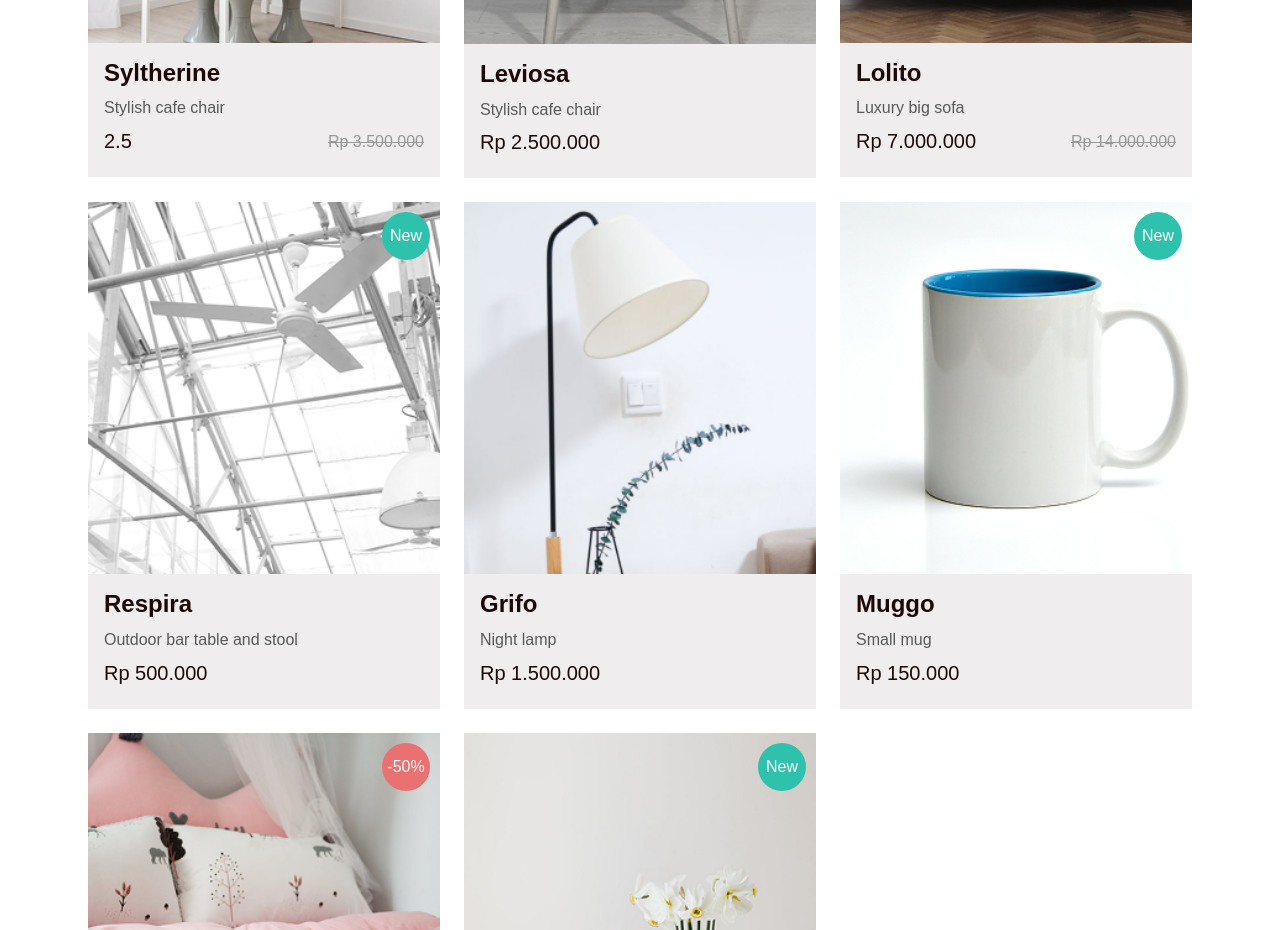
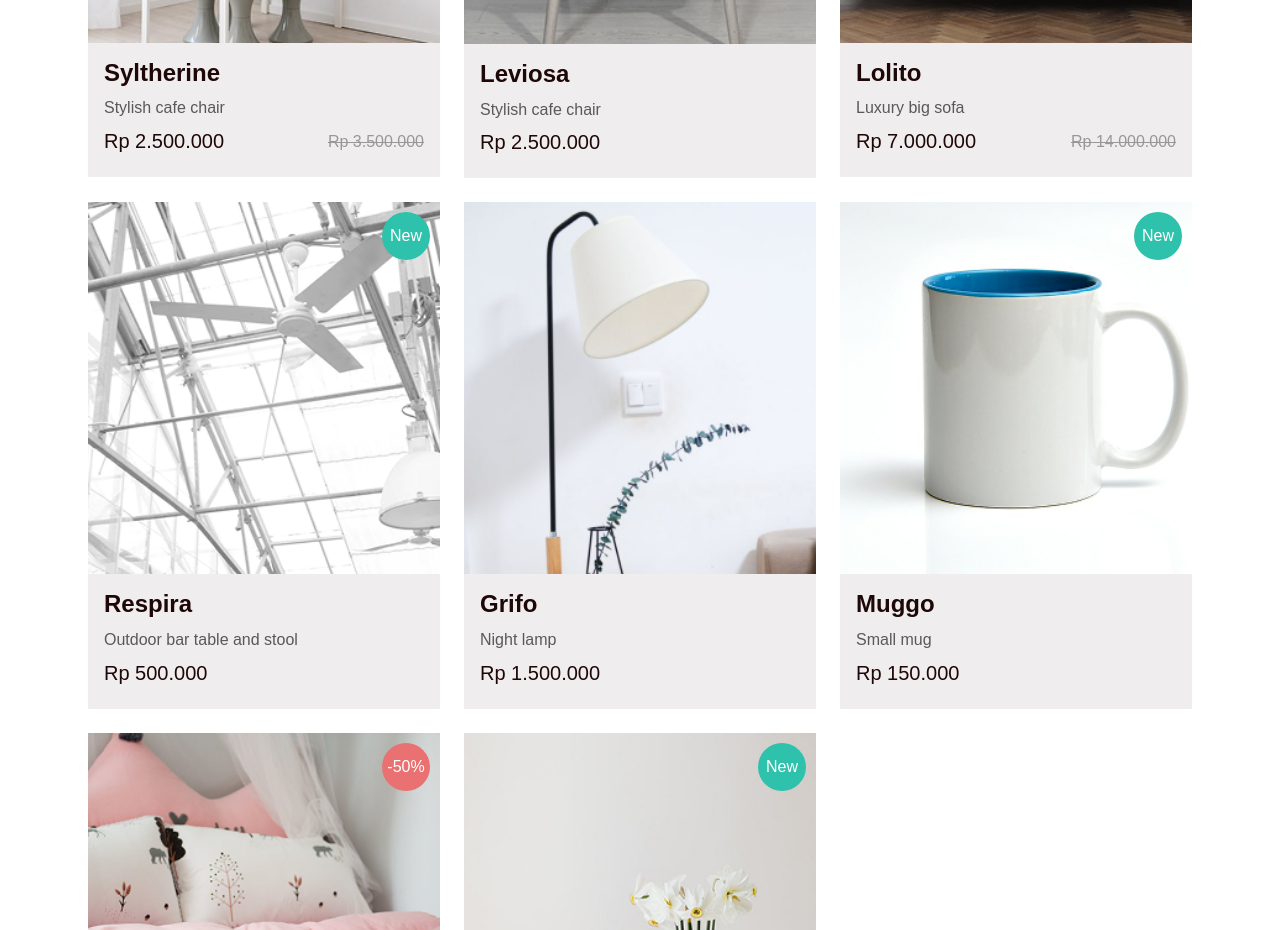
Before and after one commit to 081dikeh/FurniDan, a React (Vite) app: page /shop in a window 1280 px wide. Shown: the part 940-1870 px from the top of the page. Built offline with nearby package versions, Linux system fonts and the light colour scheme.

Commit message:
updated cart function

```diff
--- a/src/App.jsx
+++ b/src/App.jsx
@@ -29,12 +29,12 @@ function App() {
         //setQuantity(quantity + 1);
         return prevCartItems.map(item =>
           item.id === product.id
-            ? { ...item, quantity: item.quantity + 1 }
+            ? { ...item, quantity: item.quantity + (product.quantity || 1) }
             : item
         );
       } else {
         // Add new product with quantity 1
-        return [...prevCartItems, { ...product, quantity: 1 }];
+        return [...prevCartItems, { ...product, quantity: product.quantity || 1  }];
       }
     });
 
@@ -42,6 +42,17 @@ function App() {
     useEffect(() => {
       console.log("Cart Items:", cartItems);
     }, [cartItems]);
+
+    const updateCartItemQuantity = (productId, newQuantity) => {
+      setCartItems(prevCartItems =>
+        prevCartItems.map(item =>
+          item.id === productId
+            ? { ...item, quantity: newQuantity }
+            : item
+        )
+      );
+    };
+
 
   return (
     <div className="App">
@@ -75,10 +86,11 @@ function App() {
               setQuantity={setQuantity}
               addToCart={addToCart}
               quantity={quantity}
+              updateCartItemQuantity={updateCartItemQuantity}
             />
           }
         />
-        <Route path="/cartpage" element={<CartPage cartItems={cartItems} quantity={quantity} />} />
+        <Route path="/cartpage" element={<CartPage cartItems={cartItems} quantity={quantity} setQuantity={setQuantity} updateCartItemQuantity={updateCartItemQuantity} />} />
       </Routes>
 
       {isTrue ? (
--- a/src/dataFile/ProductData.js
+++ b/src/dataFile/ProductData.js
@@ -17,7 +17,7 @@ const ourProducts = [
         name: 'Syltherine',
         image: productImg1,
         type: 'Stylish cafe chair',
-        price: 2.500,
+        price: 2500000,
         StarRating: stars,
         priceDiscount: {
             isTrue: true,
@@ -37,11 +37,11 @@ const ourProducts = [
         name: 'Leviosa',
         image: productImg2,
         type: 'Stylish cafe chair',
-        price: 'Rp 2.500.000',
+        price: 2500000,
         StarRating: stars,
         priceDiscount: {
             isTrue: false,
-            slicedPrice: 'Rp 3.500.000'
+            slicedPrice: 3500000,
         },
         discounted: {
             isTrue: false,
@@ -57,7 +57,7 @@ const ourProducts = [
         name: 'Lolito',
         image: productImg3,
         type: 'Luxury big sofa',
-        price: 'Rp 7.000.000',
+        price: 7000000,
         StarRating: stars,
         priceDiscount: {
             isTrue: true,
@@ -77,7 +77,7 @@ const ourProducts = [
         name: 'Respira',
         image: productImg4,
         type: 'Outdoor bar table and stool',
-        price: 'Rp 500.000',
+        price: 500000,
         priceDiscount: {
             isTrue: false,
             slicedPrice: 'Rp 14.000.000'
@@ -97,7 +97,7 @@ const ourProducts = [
         name: 'Grifo',
         image: productImg5,
         type: 'Night lamp',
-        price: 'Rp 1.500.000',
+        price: 1500000,
         StarRating: stars,
         priceDiscount: {
             isTrue: false,
@@ -117,7 +117,7 @@ const ourProducts = [
         name: 'Muggo',
         image: productImg6,
         type: 'Small mug',
-        price: 'Rp 150.000',
+        price: 150000,
         StarRating: stars,
         priceDiscount: {
             isTrue: false,
@@ -137,7 +137,7 @@ const ourProducts = [
         name: 'Pingky',
         image: productImg7,
         type: 'Cute bed set',
-        price: 'Rp 7.000.000',
+        price: 7000000,
         StarRating: stars,
         priceDiscount: {
             isTrue: true,
@@ -157,7 +157,7 @@ const ourProducts = [
         name: 'Potty',
         image: productImg8,
         type: 'Minimalist flower pot',
-        price: 'Rp 500.000',
+        price: 500000,
         StarRating: stars,
         priceDiscount: {
             isTrue: false,
@@ -177,7 +177,7 @@ const ourProducts = [
         name: 'Syltherine',
         image: productImg1,
         type: 'Stylish cafe chair',
-        price: 'Rp 2.500.000',
+        price: 2500000,
         StarRating: stars,
         priceDiscount: {
             isTrue: true,
@@ -197,7 +197,7 @@ const ourProducts = [
         name: 'Leviosa',
         image: productImg2,
         type: 'Stylish cafe chair',
-        price: 'Rp 2.500.000',
+        price: 2500000,
         StarRating: stars,
         priceDiscount: {
             isTrue: false,
@@ -217,7 +217,7 @@ const ourProducts = [
         name: 'Lolito',
         image: productImg3,
         type: 'Luxury big sofa',
-        price: 'Rp 7.000.000',
+        price: 7000000,
         StarRating: stars,
         priceDiscount: {
             isTrue: true,
@@ -237,7 +237,7 @@ const ourProducts = [
         name: 'Respira',
         image: productImg4,
         type: 'Outdoor bar table and stool',
-        price: 'Rp 500.000',
+        price: 500000,
         StarRating: stars,
         priceDiscount: {
             isTrue: false,
@@ -257,7 +257,7 @@ const ourProducts = [
         name: 'Grifo',
         image: productImg5,
         type: 'Night lamp',
-        price: 'Rp 1.500.000',
+        price: 1500000,
         StarRating: stars,
         priceDiscount: {
             isTrue: false,
@@ -277,7 +277,7 @@ const ourProducts = [
         name: 'Muggo',
         image: productImg6,
         type: 'Small mug',
-        price: 'Rp 150.000',
+        price: 150000,
         StarRating: stars,
         priceDiscount: {
             isTrue: false,
@@ -297,7 +297,7 @@ const ourProducts = [
         name: 'Pingky',
         image: productImg7,
         type: 'Cute bed set',
-        price: 'Rp 7.000.000',
+        price: 7000000,
         StarRating: stars,
         priceDiscount: {
             isTrue: true,
@@ -317,7 +317,7 @@ const ourProducts = [
         name: 'Potty',
         image: productImg8,
         type: 'Minimalist flower pot',
-        price: 'Rp 500.000',
+        price: 500000,
         StarRating: stars,
         priceDiscount: {
             isTrue: false,
--- /dev/null
+++ b/src/pages/Cartpage/CartItems.jsx
@@ -0,0 +1,42 @@
+import styles from './cartpagecss/cartitem.module.css'
+
+export default function CartItems({ cartItems, quantity, setQuantity, updateCartItemQuantity }) {
+    return (
+
+        <div className={styles.cartItemContainer}>
+            <div className={styles.cartArray}>
+                <div className={styles.cartTitles}>
+                    <div><h2>Image</h2></div>
+                    <div><h2>Product</h2></div>
+                    <div><h2>Price</h2></div>
+                    <div><h2>Quantity</h2></div>
+                    <div><h2>Subtotal</h2></div>
+                    <div><h2>Delete</h2></div>
+                </div>
+
+
+                {cartItems.length === 0 ? 'Empty Cart' :
+                    cartItems.map((item, index) => (
+                        <div key={index} className={styles.cartItem}>
+                            <div><img src={item.image} alt="" /></div>
+                            <div><p>{item.name}</p></div>
+                            <div><p>Rp {item.price.toLocaleString('de-DE')}</p></div>
+                            <div>
+                                <div className={styles.productCounter}>
+                                    <button onClick={() => updateCartItemQuantity(item.id, item.quantity - 1)}>-</button>
+                                    <span>{item.quantity}</span>
+                                    <button onClick={() => updateCartItemQuantity(item.id, item.quantity + 1)}>+</button>
+                                </div>
+                            </div>
+                            <div><p>{`Rp ${(item.price * quantity).toLocaleString('de-DE')}`}</p></div>
+                            <div><p>Delete</p></div>
+                        </div>
+                    ))
+                }
+
+            </div>
+            <div className={styles.cartCheckout}></div>
+        </div>
+    )
+
+}
--- a/src/pages/Cartpage/CartPage.jsx
+++ b/src/pages/Cartpage/CartPage.jsx
@@ -1,19 +1,20 @@
 import SubHeroImg from "../../components/SubHeroImg";
 import Guarantees from "../../components/Guarantees";
+import CartItems from "./CartItems";
 
-export default function CartPage({ cartItems, quantity }) {
+export default function CartPage({ cartItems, quantity, setQuantity, updateCartItemQuantity }) {
 
   return (
     <div>
       <SubHeroImg pageName={"Cart"} />
       <div className="cartItems">
-        {cartItems.length === 0 ? 'Empty Cart' : (
+        {/* {cartItems.length === 0 ? 'Empty Cart' : (
           <div>
             {cartItems.map((item, index) => (
               <div key={index}>
                 <img src={item.image} alt={item.name} />
                 <h3>{item.name}</h3>
-              <p>${`${item.price * quantity}`}</p>
+                <p>{`Rp ${(item.price * quantity).toLocaleString('de-DE')}`}</p>
                 <button>Remove</button>
                 <div className="quantity">
                   <button>-</button>
@@ -23,7 +24,8 @@ export default function CartPage({ cartItems, quantity }) {
               </div>
             ))}
           </div>
-      )}
+        )} */}
+        <CartItems cartItems={cartItems} quantity={quantity} setQuantity={setQuantity} updateCartItemQuantity={updateCartItemQuantity} />
       </div>
       <Guarantees />
     </div>
--- /dev/null
+++ b/src/pages/Cartpage/cartpagecss/cartitem.module.css
@@ -0,0 +1,53 @@
+.cartItemContainer {
+    padding: 4.5em 6.25em;
+}
+.cartArray {
+    display: flex;
+    flex-direction: column;
+}
+.cartTitles, .cartItem{
+    display: grid;
+    place-items: center;
+    grid-template-columns: 1fr 1fr 1fr 1fr 1fr 1fr;
+    gap: 1em;
+}
+.cartTitles{
+    margin-bottom: 3em;
+    background: #F9F1E7;
+    color: #000;
+    padding: 15px;
+}
+.cartTitles h2{
+    font-family: 'Poppins', sans-serif;
+    font-size: 16px;
+    font-weight: 600;
+}
+.cartItem{
+    margin-bottom: 1.5em;
+}
+.cartTitles > div, .cartItem > div{
+    text-align: center;
+}
+.cartItem div img{
+    width: 105px;
+    height: 105px;
+    border-radius: 10px;
+}
+
+.productCounter {
+    color: #000;
+    font-family: 'Poppins', sans-serif;
+    border-radius: 10px;
+    border: 1px solid #9F9F9F;
+    background: #FFF;
+}
+.productCounter span{
+    font-size: 16px;
+    padding: 10px 6px;
+    background: #F9F1E7;
+}
+.productCounter button{
+    font-size: 16px;
+    padding: 10px 10px;
+    cursor: pointer;
+}
--- a/src/pages/Homepage/homepage-components/productFolder/Product.jsx
+++ b/src/pages/Homepage/homepage-components/productFolder/Product.jsx
@@ -38,7 +38,7 @@ export default function Product({ product, addToCart }) {
                 <h2>{product.name}</h2>
                 <p>{product.type}</p>
                 <p className={styles.price}>
-                    {product.price}
+                    {`Rp ${product.price.toLocaleString('id-ID')}`}
                     {product.priceDiscount.isTrue ? <span>{product.priceDiscount.slicedPrice}</span> : ''}
                 </p>
             </div>
--- a/src/pages/Singleproduct/ProductDetails.jsx
+++ b/src/pages/Singleproduct/ProductDetails.jsx
@@ -42,7 +42,8 @@ export default function ProductDetails({ product, addToCart, quantity, setQuanti
                         <button onClick={ () => setCartCount(cartCount + 1)}>+</button>
                     </div>
                     <div className={styles.addandcompare}>
-                        <AddToCartBtn title="Add to Cart" addToCart={addToCart} product={product} />
+                        <AddToCartBtn title="Add to Cart" addToCart={() => addToCart({ ...product, quantity: cartCount })}
+                        product={product} />
                         <CompareBtn title="+ Compare" />
                     </div>
 
--- a/src/pages/Singleproduct/SingleProduct.jsx
+++ b/src/pages/Singleproduct/SingleProduct.jsx
@@ -6,7 +6,7 @@ import ProductInfo from "./ProductInfo";
 import RelatedProducts from "./RelatedProducts";
 
 
-export default function SingleProduct({ productIds, productsToShow, setCardsToShow, cardsToShow, addToCart, quantity, setQuantity }) {
+export default function SingleProduct({ productIds, productsToShow, setCardsToShow, cardsToShow, addToCart, quantity, setQuantity, updateCartItemQuantity }) {
     const { productId } = useParams();
 
     const product = ProductData.find(
@@ -34,7 +34,7 @@ export default function SingleProduct({ productIds, productsToShow, setCardsToSh
                     </div>
                 </div>
 
-                <ProductDetails product={product} addToCart={addToCart} quantity={quantity} setQuantity={setQuantity} />
+                <ProductDetails product={product} addToCart={addToCart} quantity={quantity} setQuantity={setQuantity} updateCartItemQuantity={updateCartItemQuantity} />
             </div>
 
             <ProductInfo />
```
Lines whose indentation alone changed are shown as unchanged.
